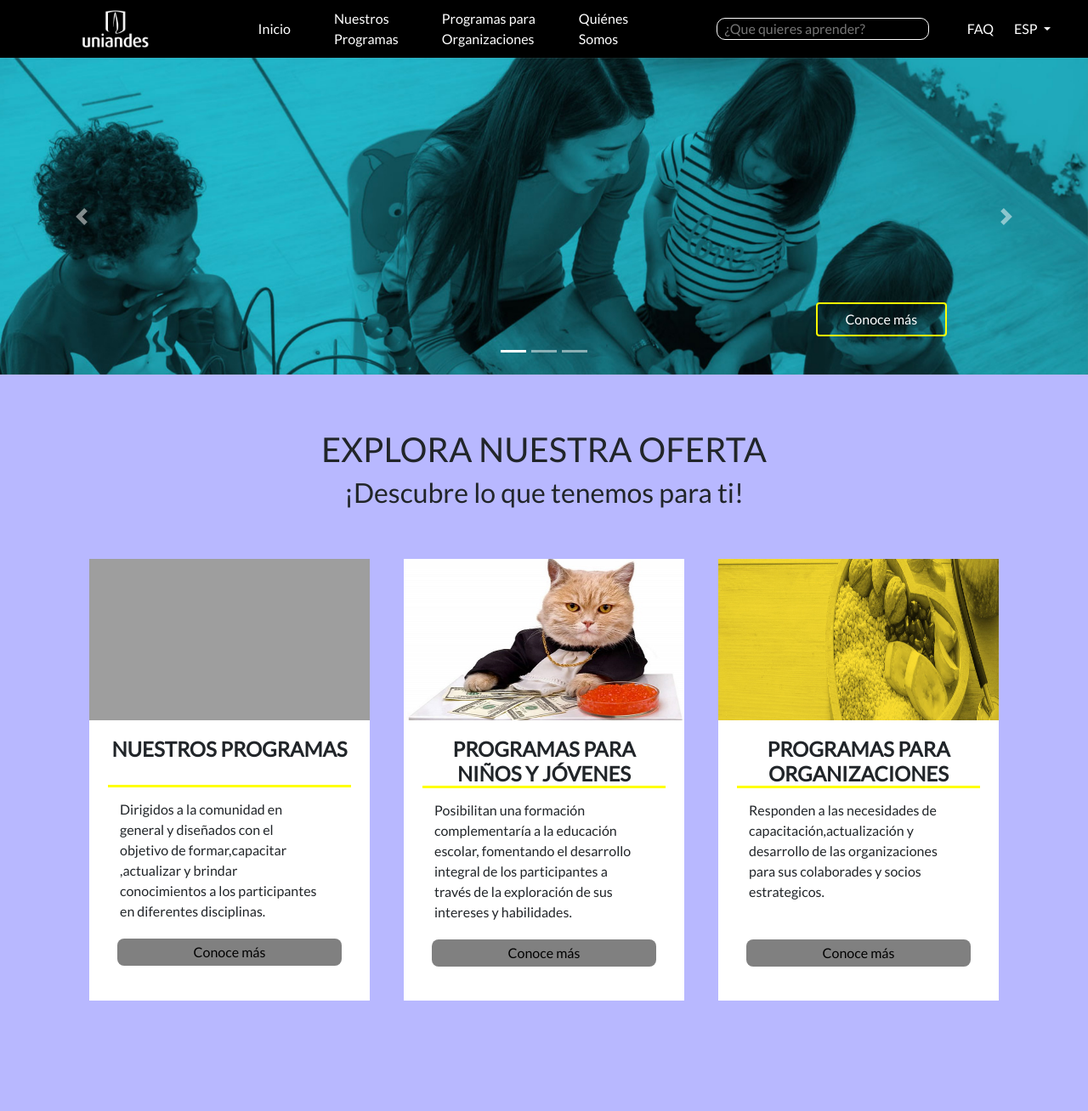
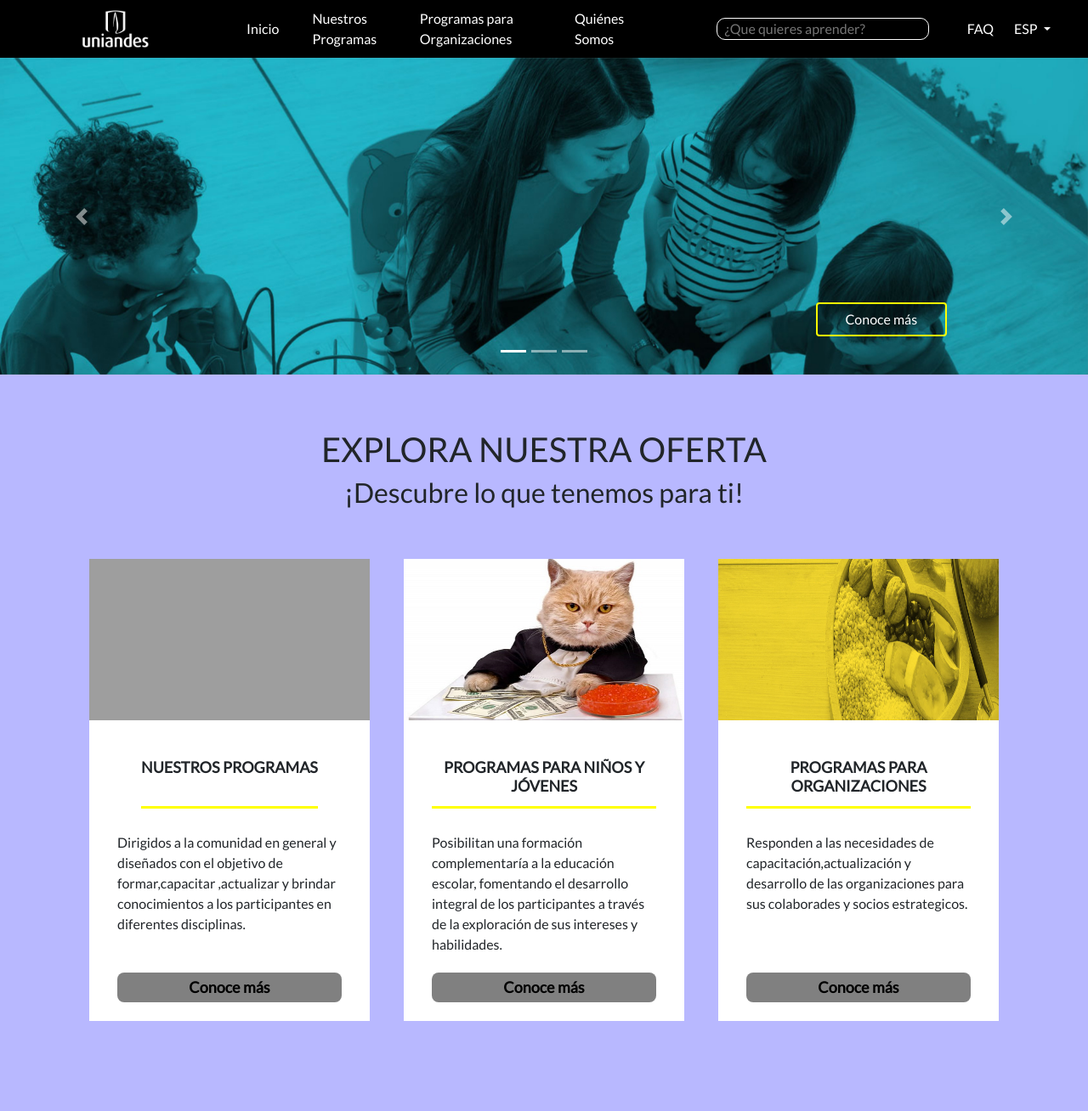
Before and after one commit to jackas779/uniandes, a PHP site: page /codigo/index.html in a window 1280 px wide. Shown: the whole page at 85% size. Before the commit the page ends 1178 px from the top, so only its background shows below. Run offline with PHP 8.4, Linux system fonts and the light colour scheme; grey boxes are pictures that could not be loaded.

Commit message:
Se corrigen cards

```diff
--- a/codigo/index.html
+++ b/codigo/index.html
@@ -11,7 +11,7 @@
     <!-- css  -->
     <link rel="stylesheet" href="../css/index.css">
 
-    <title>!Prueba¡</title>
+    <title>Educación Continua</title>
   </head>
 <body>
   <header>
@@ -21,10 +21,10 @@
           <img src="../imagen/Logo-uniandes.png" alt="Logo Universidad de los andes">
         </div>
         <div class="menu_uniandes__links">
-          <a href="#">Inicio</a>
-          <a href="#">Nuestros <br> Programas</a>
-          <a href="#">Programas para <br> Organizaciones</a>
-          <a href="#">Quiénes <br> Somos</a>
+          <a href="#" class="menu_uniandes__links__a">Inicio </a>
+          <a href="#">Nuestros  Programas</a>
+          <a href="#">Programas para Organizaciones</a>
+          <a href="#">Quiénes Somos</a>
         </div>
       </div>
       <div class="menu_uniandes_burger">
@@ -85,36 +85,66 @@
     </div>
   <div class="container">
     <div class="container__card">
+      <div class="container__card__img">
         <img src="../imagen/gato.jpg" alt="gato">
-      <h4 class="container__card__title">NUESTROS PROGRAMAS </h4>
+      </div>
+      <div class="container__card__content">
+        <div>
+          <h4 class="container__card__content__title">NUESTROS PROGRAMAS </h4>
+        </div>
+        <div class="container__card__content__parra">
           <p>Dirigidos a la comunidad en
             general y diseñados con el
             objetivo de formar,capacitar
             ,actualizar y brindar
             conocimientos a los participantes
             en diferentes disciplinas. </p>
+        </div>
+        <div class="container__card__content__button">
           <button>Conoce más</button>
         </div>
+      </div>
+    </div>
     <div class="container__card">
+      <div class="container__card__img">
         <img src="../imagen/gatoq.jpg" alt="gato">
-      <h4 class="container__card__title">PROGRAMAS PARA NIÑOS Y JÓVENES </h4>
+      </div>
+      <div class="container__card__content">
+        <div>
+          <h4 class="container__card__content__title">PROGRAMAS PARA NIÑOS Y JÓVENES  </h4>
+        </div>
+        <div class="container__card__content__parra">
           <p>Posibilitan una formación
             complementaría a la educación
             escolar, fomentando el desarrollo
             integral de los participantes a
             través de la exploración de sus
-        intereses y habilidades.  </p>
+            intereses y habilidades. </p>
+        </div>
+        <div class="container__card__content__button">
           <button>Conoce más</button>
         </div>
+      </div>
+    </div>
     <div class="container__card">
+      <div class="container__card__img">
         <img src="../imagen/gatologin.jpeg" alt="gato">
-      <h4 class="container__card__title">PROGRAMAS PARA ORGANIZACIONES</h4>
+      </div>
+      <div class="container__card__content">
+        <div>
+          <h4 class="container__card__content__title">PROGRAMAS PARA ORGANIZACIONES</h4>
+        </div>
+        <div class="container__card__content__parra">
           <p>Responden a las necesidades de
             capacitación,actualización y
             desarrollo de las organizaciones
             para sus colaborades y socios
             estrategicos.</p>
+        </div>
+        <div class="container__card__content__button">
           <button>Conoce más</button>
+        </div>
+      </div>
     </div>
   </div>
   <div class="footer">
--- a/css/index.css
+++ b/css/index.css
@@ -32,6 +32,9 @@ header{
     flex-basis: 65%;
     justify-content: space-around;
     align-items: center;
+}
+.menu_uniandes__links__a{
+   margin-right: 15px;
 }
 header nav .menu_uniandes .menu_uniandes__links a{
     padding: 0 12px;
@@ -89,7 +92,7 @@ header nav .menu_busqueda_uniandes .menu_busqueda_uniandes__links a{
 .container{
     width: 100%;
     max-width: 1200px;
-    height: 500px;
+    height: 590px;
     display: flex;
     flex-wrap: wrap;
     justify-content: center;
@@ -97,7 +100,7 @@ header nav .menu_busqueda_uniandes .menu_busqueda_uniandes__links a{
 }
 .container .container__card{
     width: 330px;
-    height: 520px;
+    height: 544px;
     margin: 20px;
     text-align: center;
     background-color: white;
@@ -107,38 +110,44 @@ header nav .menu_busqueda_uniandes .menu_busqueda_uniandes__links a{
     width: 330px;
     height: 190px;
 }
-.container .container__card .container__card__title {
+.container .container__card .container__card__content{
+    display: grid;
+    padding: 25px 33px;
+}
+.container .container__card .container__card__content__title {
     font-weight: 600;
     margin-top: 20px;
     max-height: 60px;
     min-height: 59px;
     display: inline-block;
     border-bottom: 3px solid yellow;
-    width: 286px;
+    font-size: 18px;
+    flex-basis: 209px;
 }
-.container .container__card p {
-    padding: 1px 1rem;
-    margin-top: 5px;
+.container .container__card .container__card__content__parra p {
+    margin-top: 20px;
     font-size: 16px;
     min-height: 149px;
     max-height: 150px;
     width: 264px;
-    margin-left: 20px;
     text-align: left;
 }
-.container .container__card button{
+.container .container__card .container__card__content__button button{
     border-radius: 8px;
     padding: 4px 1rem;
-    width: 80%;
+    width: 100%;
     border: 0;
     background-color: gray;
+    font-weight: 600;
+    font-size: 18px;
 }
-.container .container__card button:hover{
+.container .container__card .container__card__content__button button:hover{
     background-color: yellow;
     color: black;
 }
 .footer{
     height: 80px;
+    width: 100%;
 }
 #botn-slider{
     background-color: transparent;
```
Lines whose indentation alone changed are shown as unchanged.
